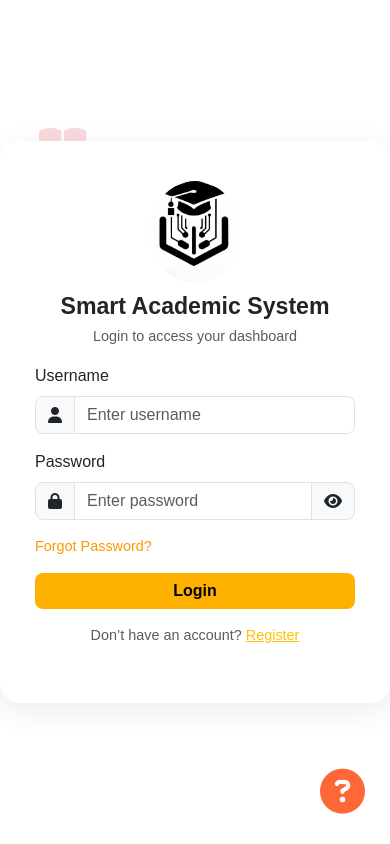
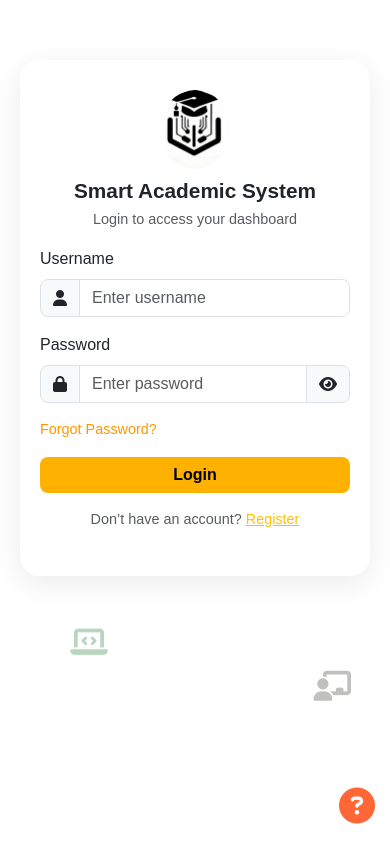
Before and after one commit to Riyas-n-s/SAMS, a Django app: page /login in a window 390 px wide. Run offline with Django 5.2, Linux system fonts and the light colour scheme; some libraries are stand-ins or nearby versions.

Commit message:
Improve login page styles for responsiveness
Adjusted overflow properties for better scrolling and made the login card responsive.

```diff
--- a/accounts/templates/accounts/login.html
+++ b/accounts/templates/accounts/login.html
@@ -12,7 +12,8 @@
 body {
     background: #ffffff;
     min-height: 100vh;
-    overflow: hidden;
+    overflow-x: hidden;
+    overflow-y: auto;
     font-family: 'Poppins', sans-serif;
     display: flex;
     justify-content: center;
@@ -45,7 +46,8 @@ body {
 
 /* Login Card */
 .login-card {
-    width: 400px;
+    width: 100%;
+    max-width: 400px;
     background: #fff;
     border-radius: 20px;
     box-shadow: 0 8px 30px rgba(0, 0, 0, 0.08);
@@ -100,6 +102,42 @@ p.text-muted { font-size: 0.9rem; }
     50% { transform: translateY(-15px); }
     100% { transform: translateY(0); }
 }
+
+    /* ================= MOBILE RESPONSIVE FIX ================= */
+
+@media (max-width: 768px) {
+
+    body {
+        padding: 20px;
+        align-items: flex-start;
+    }
+
+    .login-card {
+        padding: 30px 20px;
+        margin-top: 40px;
+    }
+
+    .logo {
+        width: 70px;
+    }
+
+    h3 {
+        font-size: 1.3rem;
+    }
+
+    /* Reduce floating icons so they don’t overlap */
+    .floating-icon {
+        font-size: 30px;
+        opacity: 0.12;
+    }
+
+    .help-icon {
+        font-size: 36px;
+        bottom: 15px;
+        right: 15px;
+    }
+}
+
 </style>
 </head>
 <body>
```
